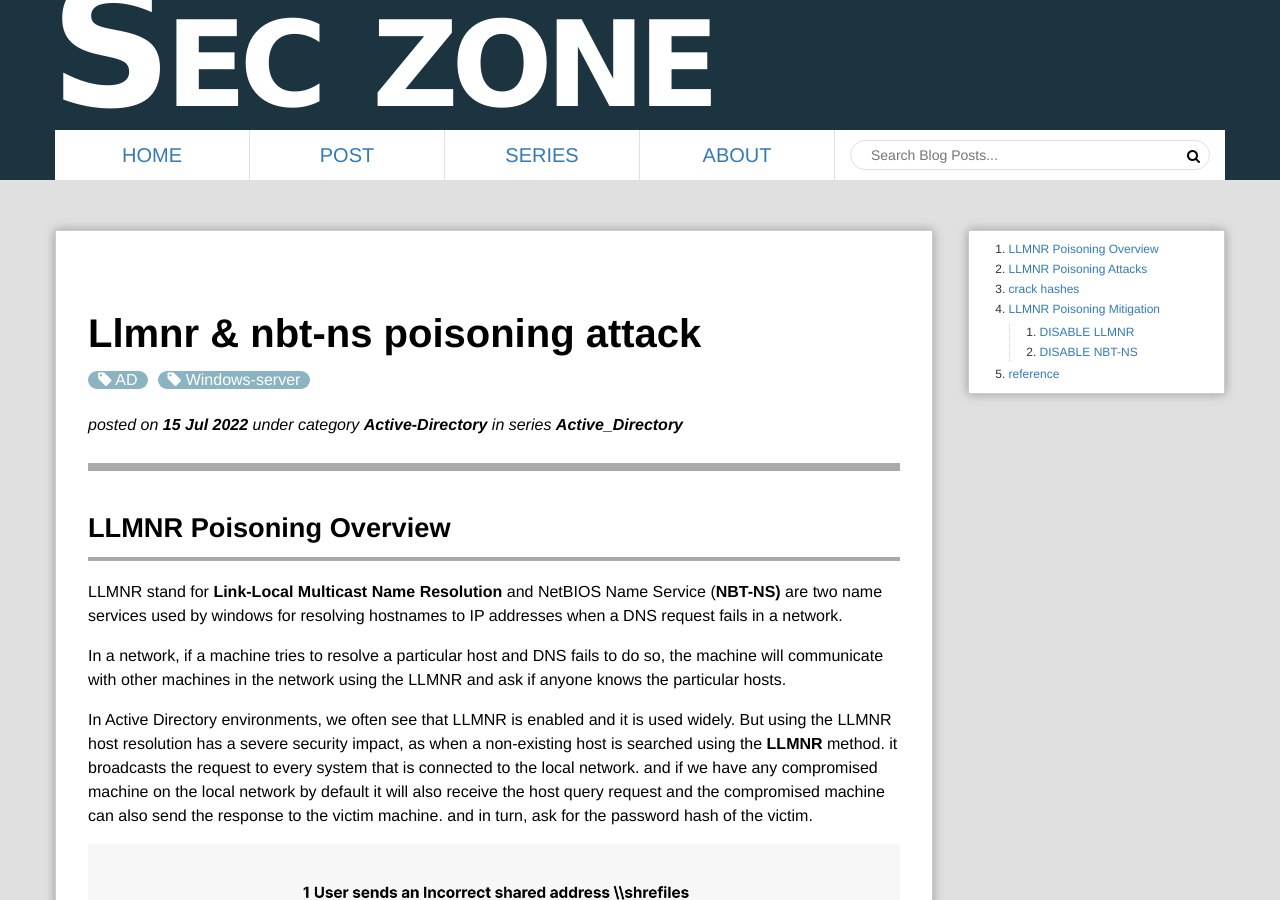
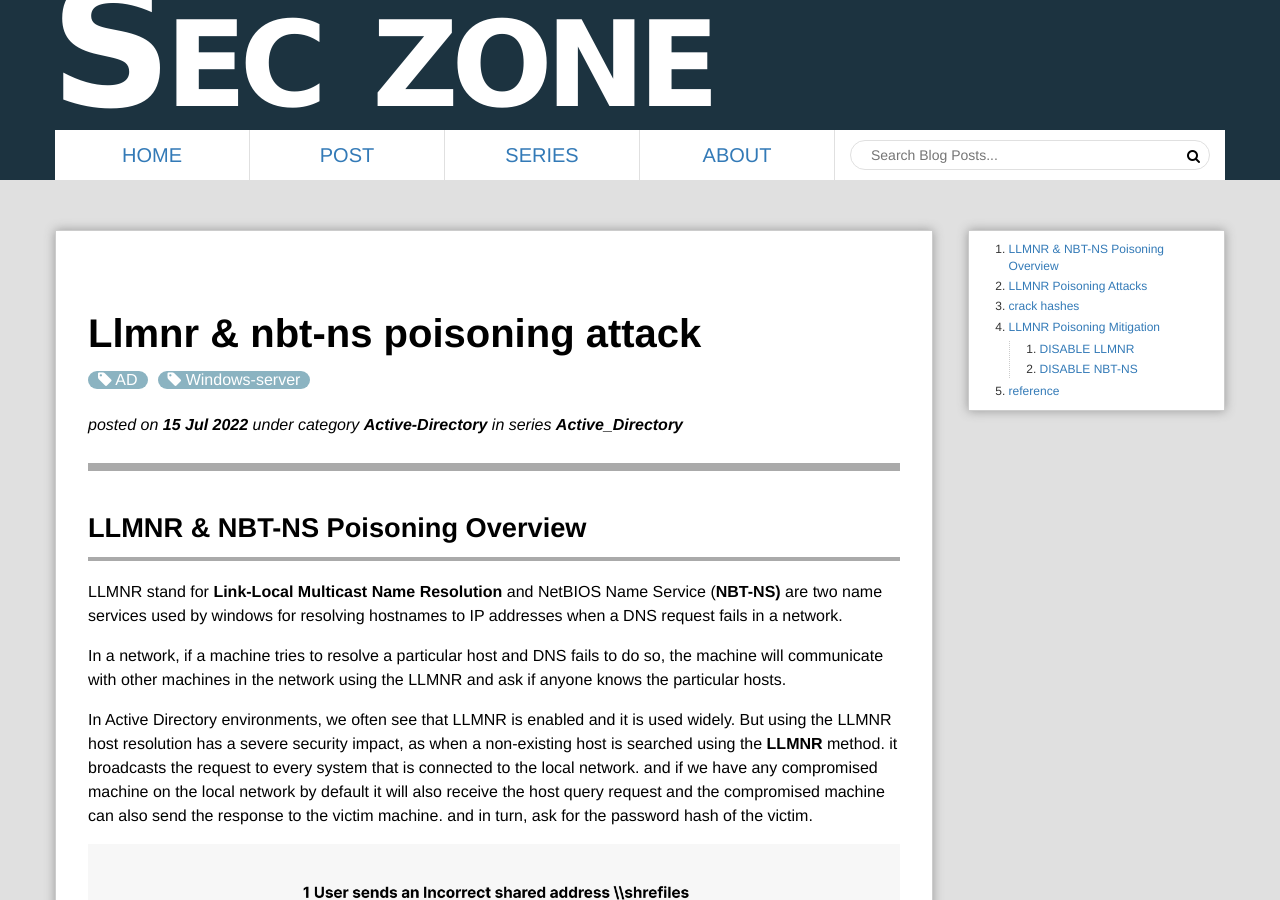
Before and after one commit to SecZone1/seczone1.github.io, a Jekyll site: the page built from _Active_Directory/2022-07-15-LLMNR-Poisoning-Attack.md, in a window 1280 px wide and 900 px high. Built offline with Jekyll 4.4.1, drawn with Linux system fonts in a browser that asks for light colours; some of the changed text lies outside the part shown.

Commit message:
Update 2022-07-15-LLMNR-Poisoning-Attack.md

```diff
--- a/_Active_Directory/2022-07-15-LLMNR-Poisoning-Attack.md
+++ b/_Active_Directory/2022-07-15-LLMNR-Poisoning-Attack.md
@@ -6,7 +6,7 @@ tags: [AD, Windows-server]
 excerpt: " "
 ---
 
-# LLMNR Poisoning Overview
+# LLMNR  & NBT-NS Poisoning Overview
 LLMNR stand for **Link-Local Multicast Name Resolution**  and NetBIOS Name Service (**NBT-NS)** are two name services used by windows for resolving hostnames to IP addresses when a DNS request fails in a network.
 
 In a network, if a machine tries to resolve a particular host and DNS fails to do so, the machine will communicate with other machines in the network using the LLMNR and ask if anyone knows the particular hosts.
```
Also changed, not shown: other parts of _Active_Directory/2022-07-15-LLMNR-Poisoning-Attack.md (+1 -1 lines).
